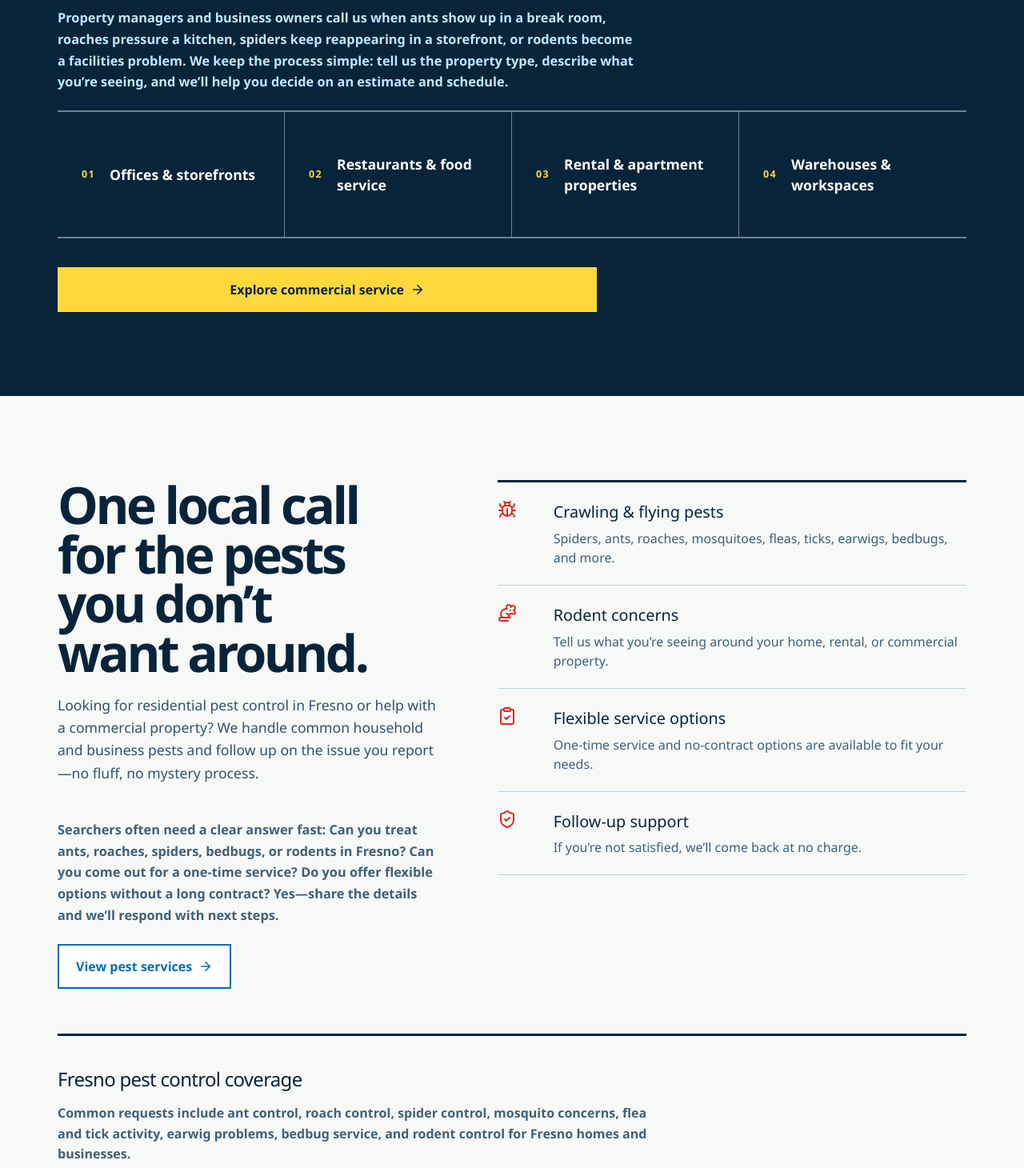
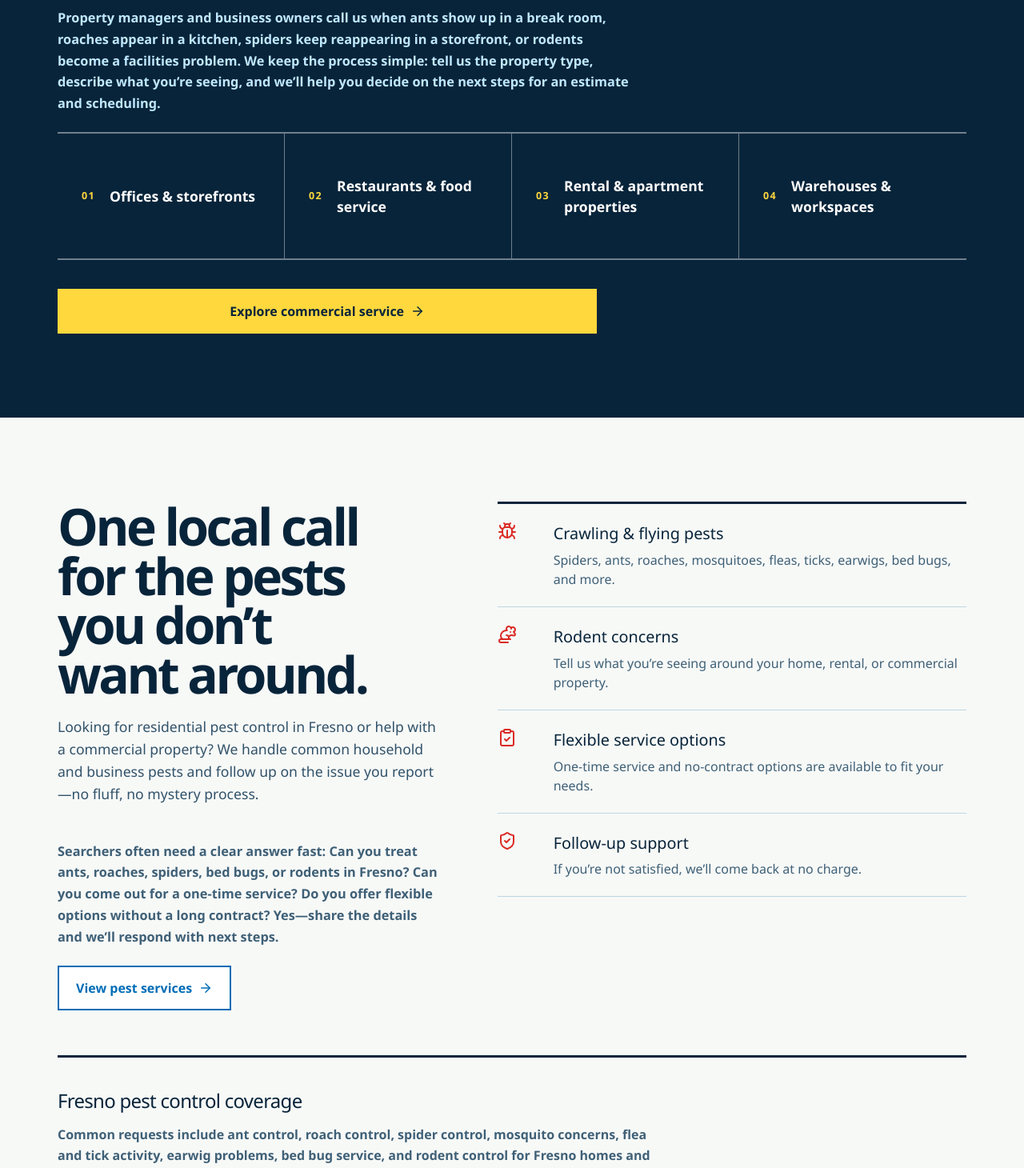
Before and after one commit to HexaComb/bug-dude, a Next.js app: page / in a window 1280 px wide. Shown: the part 1330-2790 px from the top of the page at 80% size. Built offline with nearby package versions, Linux system fonts and the light colour scheme; no server answers.

Commit message:
fix(copy): improve public-facing language
Correct awkward phrasing and capitalization, then standardize bed bug terminology across page copy, metadata, and structured business content.

```diff
--- a/src/app/layout.tsx
+++ b/src/app/layout.tsx
@@ -26,7 +26,7 @@ export const metadata: Metadata = {
     "roach control Fresno",
     "spider control Fresno",
     "rodent control Fresno",
-    "bedbug control Fresno",
+    "bed bug control Fresno",
     "apartment pest control Fresno",
     "restaurant pest control Fresno",
     "property manager pest control",
--- a/src/app/page.tsx
+++ b/src/app/page.tsx
@@ -96,7 +96,7 @@ export default function Home() {
             <a href="#commercial">Commercial</a>
             <a href="#services">Services</a>
             <a href="#faq">FAQ</a>
-            <a href="#estimate">Request estimate</a>
+            <a href="#estimate">Request an estimate</a>
           </div>
           <a className="phone-link" href={phoneHref}>
             <Phone size={16} aria-hidden /> {phone}
@@ -178,7 +178,7 @@ export default function Home() {
                 Commercial pest control in Fresno should feel practical, not corporate. Whether you manage an office, restaurant, rental portfolio, or warehouse, The Bug Dude is a local partner for active pest issues and recurring service conversations.
               </p>
               <p className="section-copy section-copy-light">
-                Property managers and business owners call us when ants show up in a break room, roaches pressure a kitchen, spiders keep reappearing in a storefront, or rodents become a facilities problem. We keep the process simple: tell us the property type, describe what you’re seeing, and we’ll help you decide on an estimate and schedule.
+                Property managers and business owners call us when ants show up in a break room, roaches appear in a kitchen, spiders keep reappearing in a storefront, or rodents become a facilities problem. We keep the process simple: tell us the property type, describe what you’re seeing, and we’ll help you decide on the next steps for an estimate and scheduling.
               </p>
               <div className="property-list">
                 <div>
@@ -211,7 +211,7 @@ export default function Home() {
                   Looking for residential pest control in Fresno or help with a commercial property? We handle common household and business pests and follow up on the issue you report—no fluff, no mystery process.
                 </p>
                 <p className="section-copy">
-                  Searchers often need a clear answer fast: Can you treat ants, roaches, spiders, bedbugs, or rodents in Fresno? Can you come out for a one-time service? Do you offer flexible options without a long contract? Yes—share the details and we’ll respond with next steps.
+                  Searchers often need a clear answer fast: Can you treat ants, roaches, spiders, bed bugs, or rodents in Fresno? Can you come out for a one-time service? Do you offer flexible options without a long contract? Yes—share the details and we’ll respond with next steps.
                 </p>
                 <Link className="button button-plain" href="/services">
                   View pest services <ArrowRight size={18} />
@@ -221,7 +221,7 @@ export default function Home() {
                 <Service
                   icon={<Bug />}
                   title="Crawling & flying pests"
-                  text="Spiders, ants, roaches, mosquitoes, fleas, ticks, earwigs, bedbugs, and more."
+                  text="Spiders, ants, roaches, mosquitoes, fleas, ticks, earwigs, bed bugs, and more."
                 />
                 <Service
                   icon={<Rat />}
@@ -243,7 +243,7 @@ export default function Home() {
             <div className="pest-keyword-block">
               <h3>Fresno pest control coverage</h3>
               <p>
-                Common requests include ant control, roach control, spider control, mosquito concerns, flea and tick activity, earwig problems, bedbug service, and rodent control for Fresno homes and businesses.
+                Common requests include ant control, roach control, spider control, mosquito concerns, flea and tick activity, earwig problems, bed bug service, and rodent control for Fresno homes and businesses.
               </p>
               <ul className="pest-icon-grid" aria-label="Common pests The Bug Dude treats">
                 {featuredPests.map((pest) => (
@@ -294,7 +294,7 @@ export default function Home() {
               <div className="reviews-heading">
                 <div>
                   <p className="eyebrow">Five-star customer feedback</p>
-                  <h2>Trusted by Fresno homes.</h2>
+                  <h2>Trusted by Fresno homeowners.</h2>
                 </div>
                 <div className="review-links">
                   <a href={googleReviewsHref} target="_blank" rel="noopener noreferrer">
@@ -369,7 +369,7 @@ export default function Home() {
                   Call or text for a free Fresno pest control estimate for your home, rental, restaurant, office, or workspace. We’re available during business hours: {siteConfig.hours.display}.
                 </p>
                 <p className="section-copy" style={{ color: "#79301e" }}>
-                  Include the pest type if you know it—ants, roaches, spiders, bedbugs, rodents, or something else—and whether the property is commercial or residential. That helps us respond faster.
+                  Include the pest type if you know it—ants, roaches, spiders, bed bugs, rodents, or something else—and whether the property is commercial or residential. That helps us respond faster.
                 </p>
                 <div className="action-row">
                   <a className="button button-plain" href={phoneHref}>
--- a/src/app/services/page.tsx
+++ b/src/app/services/page.tsx
@@ -49,7 +49,7 @@ export default function ServicesPage() {
         The Bug Dude Pest Control treats common household and commercial pests across Fresno. Whether you need residential pest control or help at a business property, tell us what you’re seeing and we’ll follow up with estimate options.
       </p>
       <p className="section-copy">
-        Local searches for ant control, roach control, spider control, bedbug service, and rodent control in Fresno usually mean someone wants a clear path to service—not a long brochure. Use this page to confirm we cover the pest you’re dealing with, then request an estimate or call{" "}
+        Local searches for ant control, roach control, spider control, bed bug service, and rodent control in Fresno usually mean someone wants a clear path to service—not a long brochure. Use this page to confirm we cover the pest you’re dealing with, then request an estimate or call{" "}
         <a href={siteConfig.phoneHref}>{siteConfig.phoneDisplay}</a>.
       </p>
       <h2 className="content-subhead">Pests we help with in Fresno</h2>
--- a/src/lib/site.ts
+++ b/src/lib/site.ts
@@ -5,7 +5,7 @@ export const siteConfig = {
   shortName: "The Bug Dude",
   tagline: "Fresno commercial and residential pest control",
   description:
-    "Local Fresno pest control for commercial properties, rentals, and homes. Same-day service when we can make it work, flexible options, and a no-charge follow-up if you’re not satisfied.",
+    "Local Fresno pest control for commercial properties, rentals, and homes. We offer same-day service when we can make it work, flexible options, and a no-charge follow-up if you’re not satisfied.",
   phoneDisplay: "559-321-6230",
   phoneE164: "+15593216230",
   phoneHref: "tel:+15593216230",
@@ -27,7 +27,7 @@ export const siteConfig = {
     "fleas",
     "ticks",
     "earwigs",
-    "bedbugs",
+    "bed bugs",
     "rodents",
   ] as const,
   propertyTypes: [
@@ -56,7 +56,7 @@ export const siteConfig = {
     {
       name: "Mosquitoes",
       summary:
-        "Mosquito concerns around outdoor workspaces, property grounds, and residential yards during warmer Fresno months.",
+        "Mosquito concerns around outdoor workspaces, property grounds, and residential yards during the warmer months in Fresno.",
     },
     {
       name: "Fleas & ticks",
@@ -69,9 +69,9 @@ export const siteConfig = {
         "Earwig control when moisture-loving pests turn up in garages, warehouses, and ground-level rooms.",
     },
     {
-      name: "Bedbugs",
+      name: "Bed bugs",
       summary:
-        "Bedbug service conversations for rentals, multi-unit housing, and homes that need a clear next step fast.",
+        "Bed bug service conversations for rentals, multi-unit housing, and homes that need a clear next step fast.",
     },
     {
       name: "Rodents",
@@ -110,7 +110,7 @@ export const siteConfig = {
     {
       question: "Do you also handle residential pest control?",
       answer:
-        "Yes. We help Fresno homeowners with common household pests, including spiders, ants, roaches, mosquitoes, fleas, ticks, earwigs, bedbugs, rodents, and more.",
+        "Yes. We help Fresno homeowners with common household pests, including spiders, ants, roaches, mosquitoes, fleas, ticks, earwigs, bed bugs, rodents, and more.",
     },
     {
       question: "Can I get same-day pest control service?",
@@ -151,7 +151,7 @@ export const siteConfig = {
       path: "/services",
       title: "Pest Control Services in Fresno",
       description:
-        "Fresno pest control for spiders, ants, roaches, mosquitoes, fleas, ticks, earwigs, bedbugs, rodents, and more. Request an estimate today.",
+        "Fresno pest control for spiders, ants, roaches, mosquitoes, fleas, ticks, earwigs, bed bugs, rodents, and more. Request an estimate today.",
     },
   },
 } as const;
```
